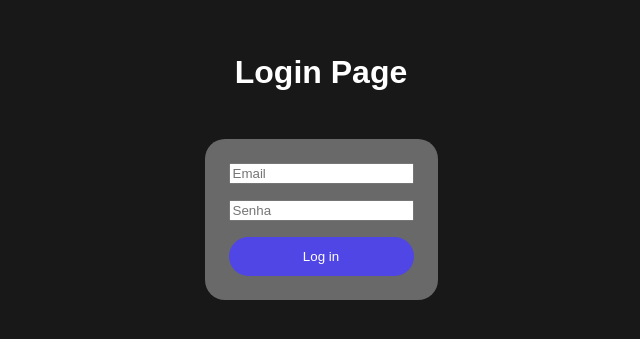
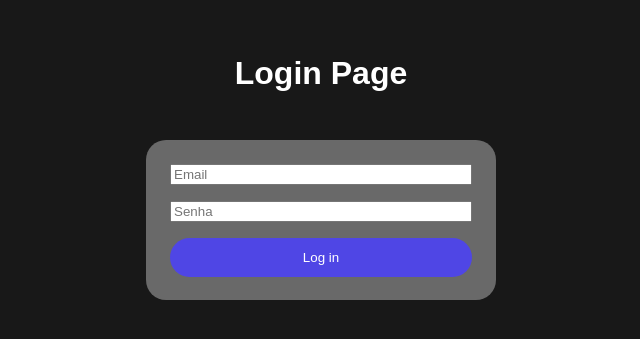
Before and after one commit to georgepscheidt29-sudo/Vet-website, a SvelteKit app: page /login in a window 1280 px wide. Shown: the part 103-442 px from the top of the page, without its empty margins (319-959 px from the left). Built offline with nearby package versions, Linux system fonts and the light colour scheme.

Commit message:
More visual changes and fixes

```diff
--- a/src/routes/login/+page.svelte
+++ b/src/routes/login/+page.svelte
@@ -1,5 +1,4 @@
 <script lang="ts">
-    import {ButtonClick} from "$lib";
 
     import { goto } from '$app/navigation';
 
@@ -22,7 +21,7 @@
             if (response.status === 200) {
                 const data = await response.json();
                 localStorage.setItem('token', data.token);
-                goto('/entry');
+                await goto('/entry');
             } else if (response.status === 401) {
                 errorMessage = 'Credenciais Invalidas';
             } else if (response.status === 400) {
@@ -43,11 +42,11 @@
         <input type="email" bind:value={email} placeholder="Email" />
         <input type="password" bind:value={senha} placeholder="Senha" />
         <button type="submit">Log in</button>
+    </form>
 
-        {#if errorMessage}
-            <p class="error">{errorMessage}</p>
-        {/if}
-    </form>
+    {#if errorMessage}
+        <p class="error">{errorMessage}</p>
+    {/if}
 
 </div>
 
@@ -63,15 +62,26 @@
 
     .form {
         display: flex;
+        flex-direction: column;
         gap: 1rem;
-        flex-direction: column;
+
+        width: 350px;
+        height: 20vh;
+
         background-color: dimgrey;
         border-radius: 20px;
         padding: 1.5rem;
     }
 
+    .form button {
+        margin-top: auto;
+    }
+
     .error {
         color: red;
-        font-weight: bold;
+        font-size: 1rem;
+        max-width: 300px;
+        white-space: normal;
+        overflow-wrap: normal;
     }
 </style>
```
